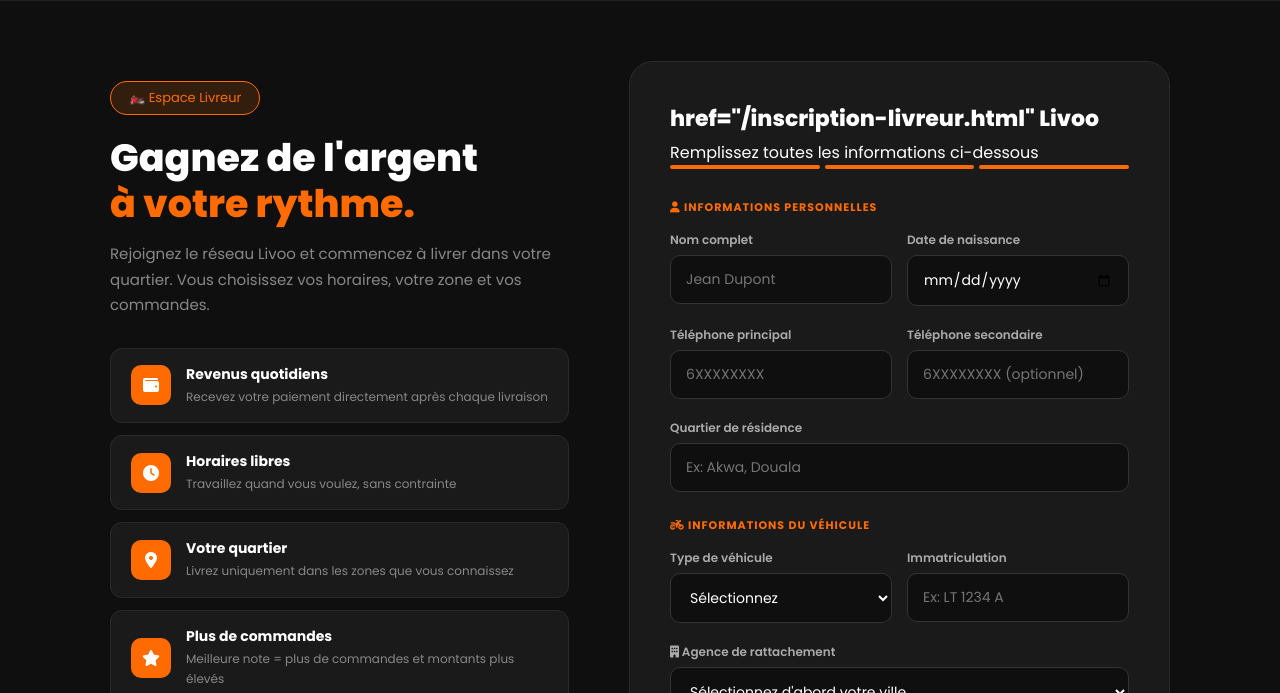
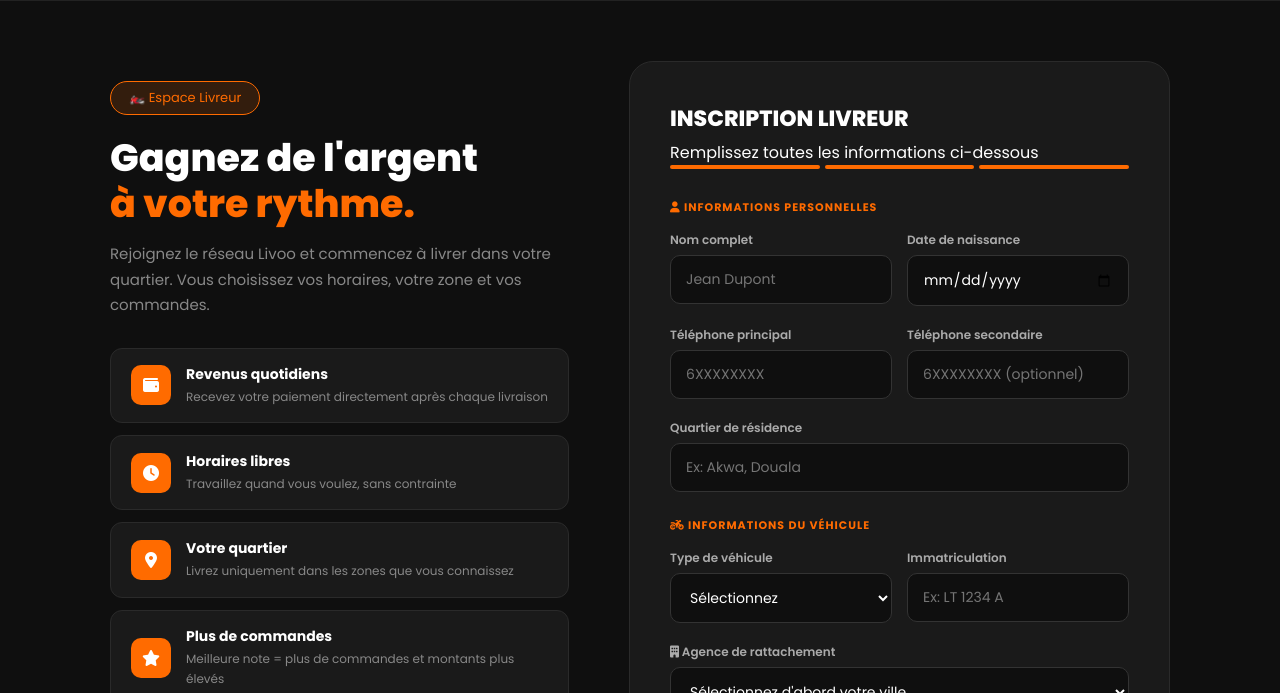
Before and after one commit to Soul0296/LIVOO, a website: page public/inscription-livreur.html in a window 1280 px wide. Shown: the part 107-800 px from the top of the page. Drawn offline with Linux system fonts and the light colour scheme.

Commit message:
Correction titre inscription livreur

```diff
--- a/public/inscription-livreur.html
+++ b/public/inscription-livreur.html
@@ -98,7 +98,7 @@ input:focus, select:focus { border-color: #FF6B00; }
     </div>
     <div class="form-card">
       <div id="form-content">
-        <h2>href="/inscription-livreur.html" Livoo</h2>
+        <h2>INSCRIPTION LIVREUR</h2>
         <p>Remplissez toutes les informations ci-dessous</p>
         <div class="etapes">
           <div class="etape active"></div>
```
